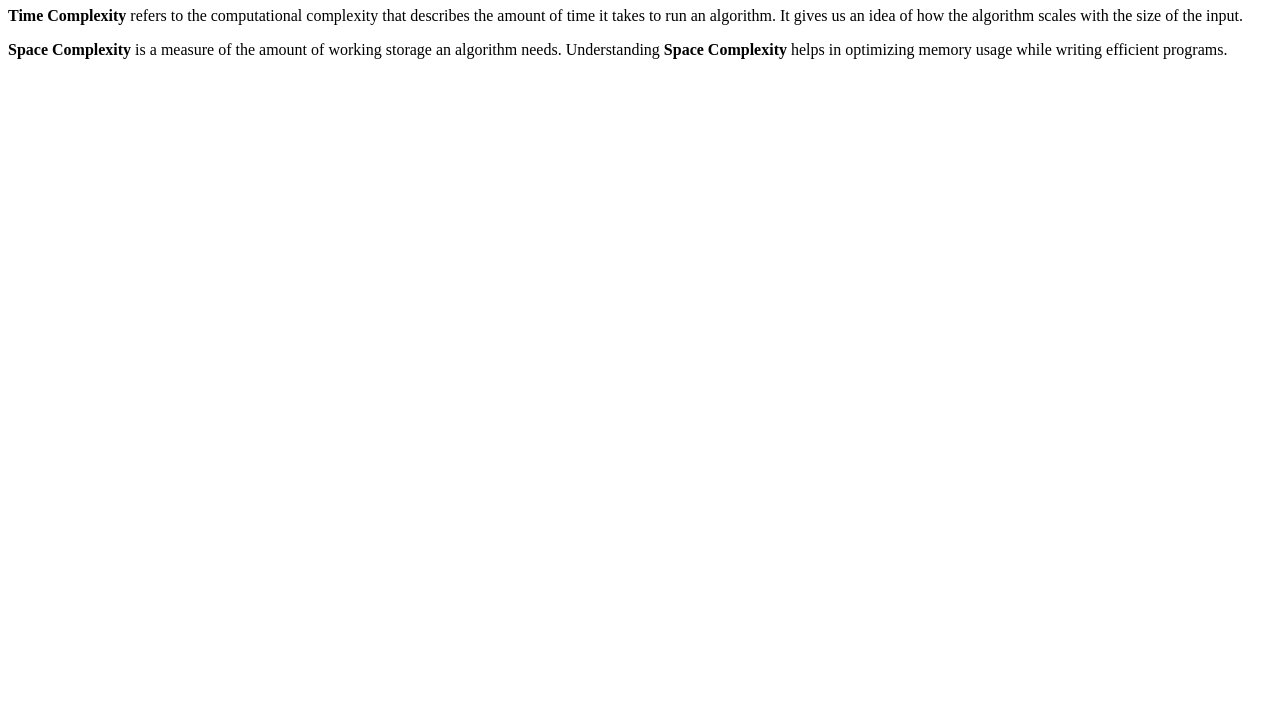
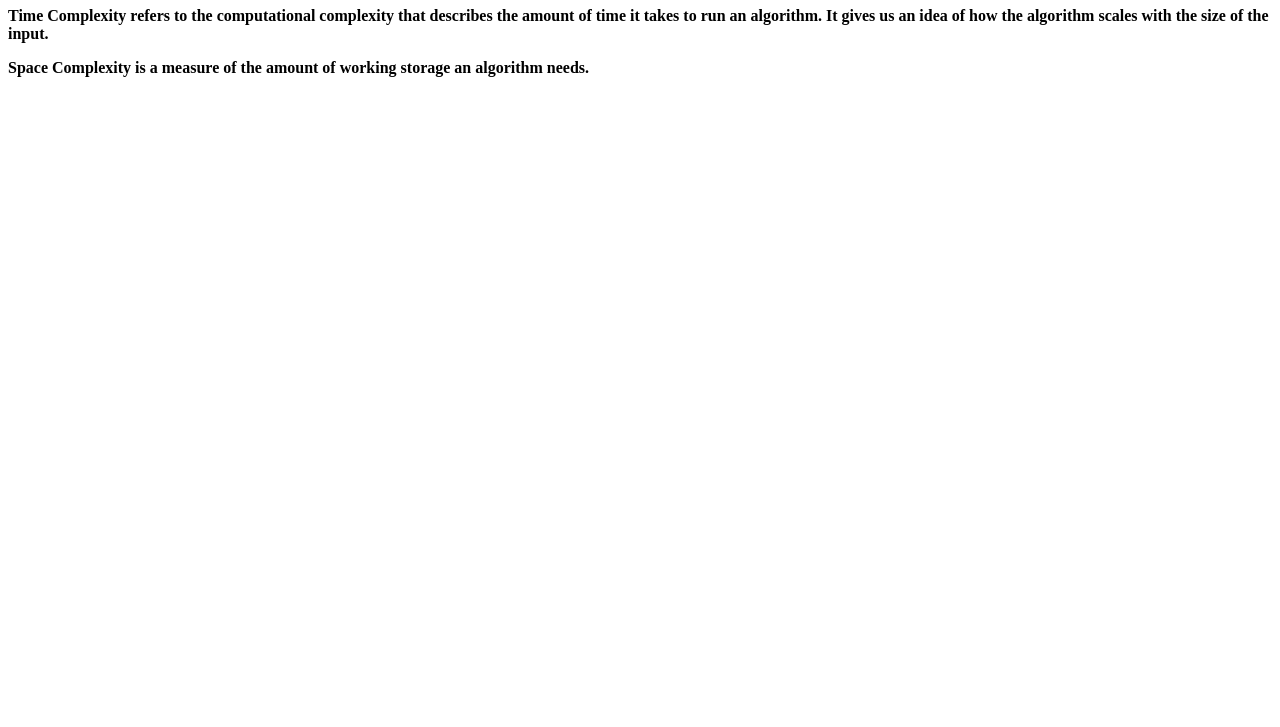
Before and after one commit to acciojob/time-and-space-complexity-nandinidas07, a website: page main.html in a window 1280 px wide. Shown: the part 73-800 px from the top of the page. Drawn offline with Linux system fonts and the light colour scheme.

Commit message:
created a submission

```diff
--- a/main.html
+++ b/main.html
@@ -10,9 +10,9 @@
 	<!-- the entire body must be written by student -->
 	<h1>Understanding Time, Space, and Complexity</h1>
 
-    <p><b>Time Complexity</b> refers to the computational complexity that describes the amount of time it takes to run an algorithm. It gives us an idea of how the algorithm scales with the size of the input.</p>
+    <p><b>Time Complexity refers to the computational complexity that describes the amount of time it takes to run an algorithm. It gives us an idea of how the algorithm scales with the size of the input.</b></p>
 
-    <p><b>Space Complexity</b> is a measure of the amount of working storage an algorithm needs. Understanding <b>Space Complexity</b> helps in optimizing memory usage while writing efficient programs.</p
+    <p><b>Space Complexity is a measure of the amount of working storage an algorithm needs.</b> </p>
     <script type="text/javascript" src="./script.js">
 </script>
 
```
